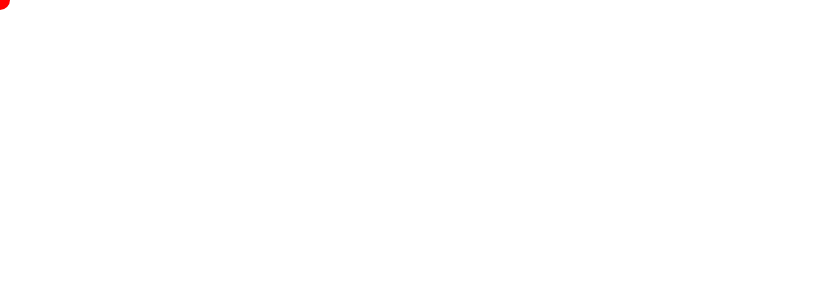
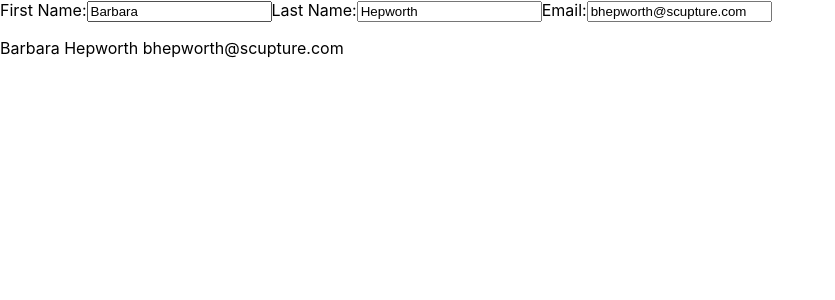
Before and after one commit to hninhnin0929/react-mui-testing, a React (Create React App) app: page / in a window 1280 px wide. Shown: the top 300 px of the page, without its empty margins (0-835 px from the left). Built offline with nearby package versions, Linux system fonts and the light colour scheme.

Commit message:
copying objects with the spread syntax

```diff
--- a/src/App.js
+++ b/src/App.js
@@ -21,6 +21,7 @@
 import RadioGroupRating from './mui-components/RadioGroupRating';
 import FloatingActionButtons from './mui-components/FloatingActionButtons';
 import MovingDot from './state-components/updating-obj-arr/MovingDot';
+import InputForm from './state-components/updating-obj-arr/InputForm';
 
 
 function App() {
@@ -49,7 +50,8 @@
     // <HoverRating />
     // <RadioGroupRating />
     // <FloatingActionButtons/>
-    <MovingDot/>
+    // <MovingDot/>
+    <InputForm />
 
   );
 }
--- /dev/null
+++ b/src/state-components/updating-obj-arr/InputForm.js
@@ -0,0 +1,59 @@
+import { useState } from "react";
+
+// Copying objects with the spread syntax
+export default function InputForm(){
+
+    const [person, setPerson] = useState({
+        firstName: 'Barbara',
+        lastName: 'Hepworth',
+        email: 'bhepworth@scupture.com'
+    });
+    function handleFirstNameChange(e){
+        setPerson({
+            ...person,
+            firstName : e.target.value
+        });
+    }
+    function handleLastNameChange(e){
+        setPerson({
+            ...person,
+            lastName : e.target.value
+        });
+    }
+    function handleEmailChange(e){
+        setPerson({
+            ...person,
+            email : e.target.value
+        });
+    }
+    return(
+        <>
+            <label>
+                First Name:
+                <input
+                    value={person.firstName}
+                    onChange={handleFirstNameChange}
+                />
+            </label>
+            <label>
+                Last Name:
+                <input
+                    value={person.lastName}
+                    onChange={handleLastNameChange}
+                />
+            </label>
+            <label>
+                Email:
+                <input
+                    value={person.email}
+                    onChange={handleEmailChange}
+                />
+            </label>
+            <p>
+                {person.firstName}{' '}
+                {person.lastName}{' '}
+                {person.email}{' '}
+            </p>
+        </>
+    );
+}
```
